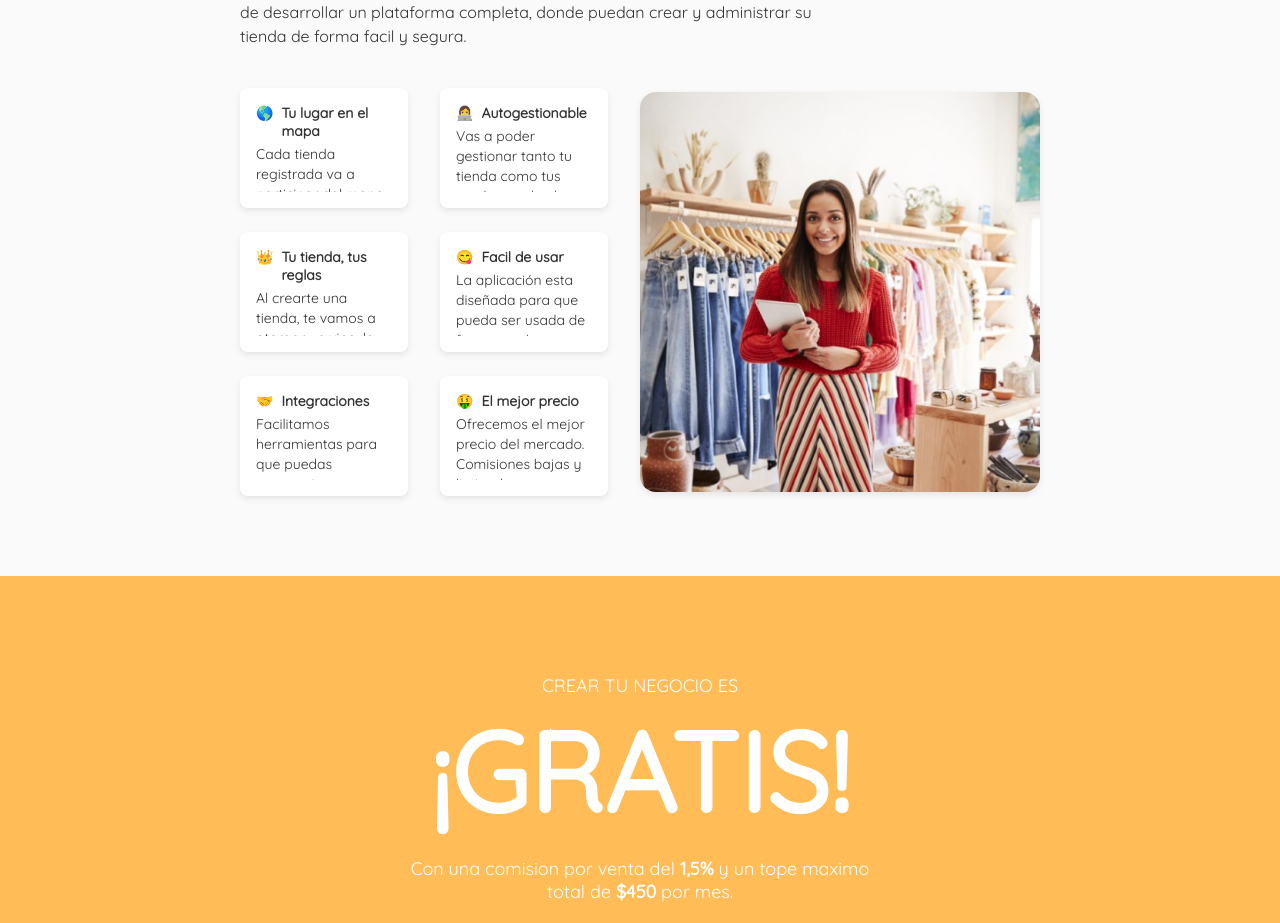
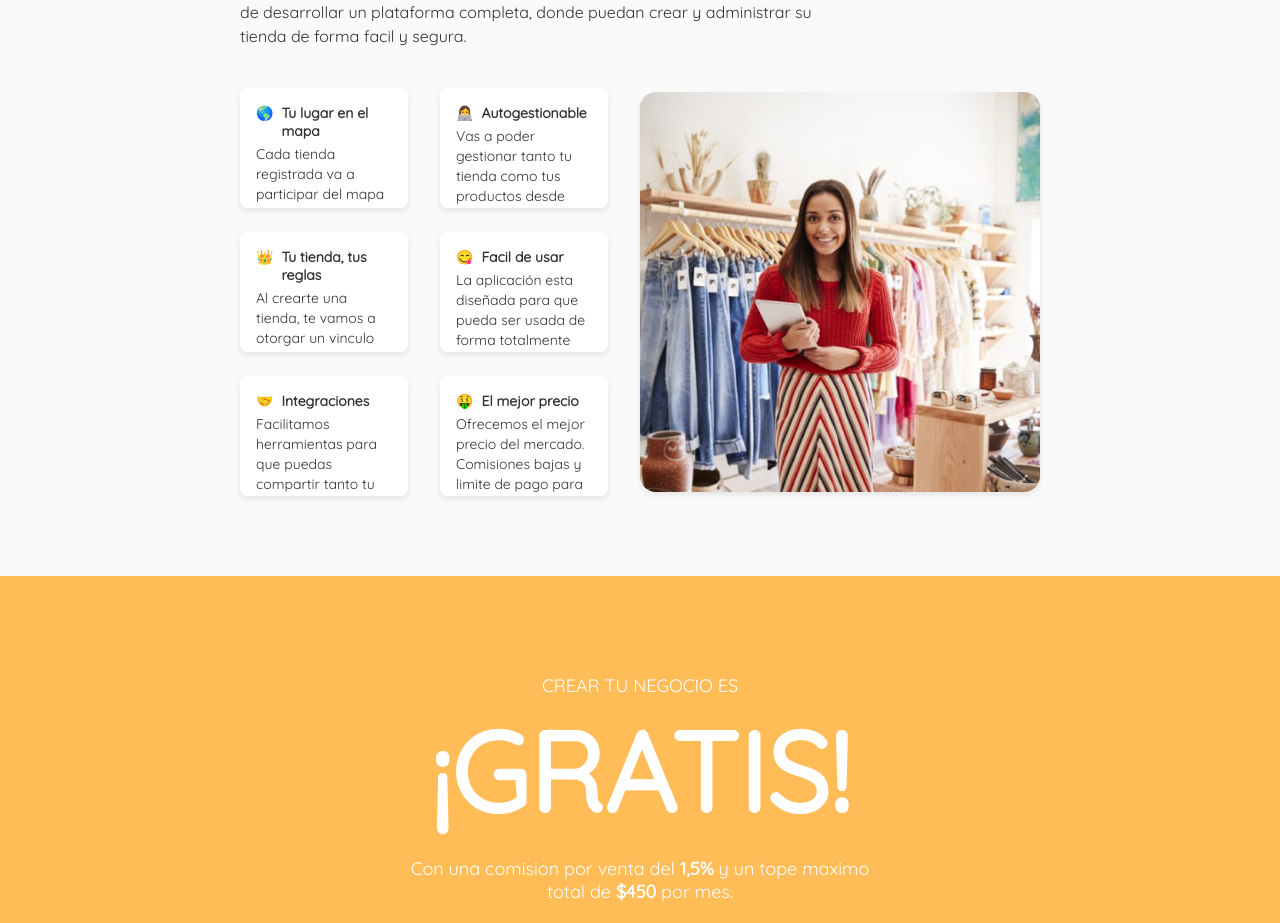
Before and after one commit to guidoperre/jopit-home-web, a React (Create React App) app: page / in a window 1280 px wide. Shown: the part 1025-1948 px from the top of the page. Built offline with nearby package versions, Linux system fonts and the light colour scheme.

Commit message:
canter description

```diff
--- a/src/description/Description.css
+++ b/src/description/Description.css
@@ -110,7 +110,7 @@
     font-size: 14px;
     line-height: 20px;
     color: #333333;
-    margin: 0 16px 16px;
+    margin: auto 16px auto 16px;
     overflow: auto;
 }
 
```
